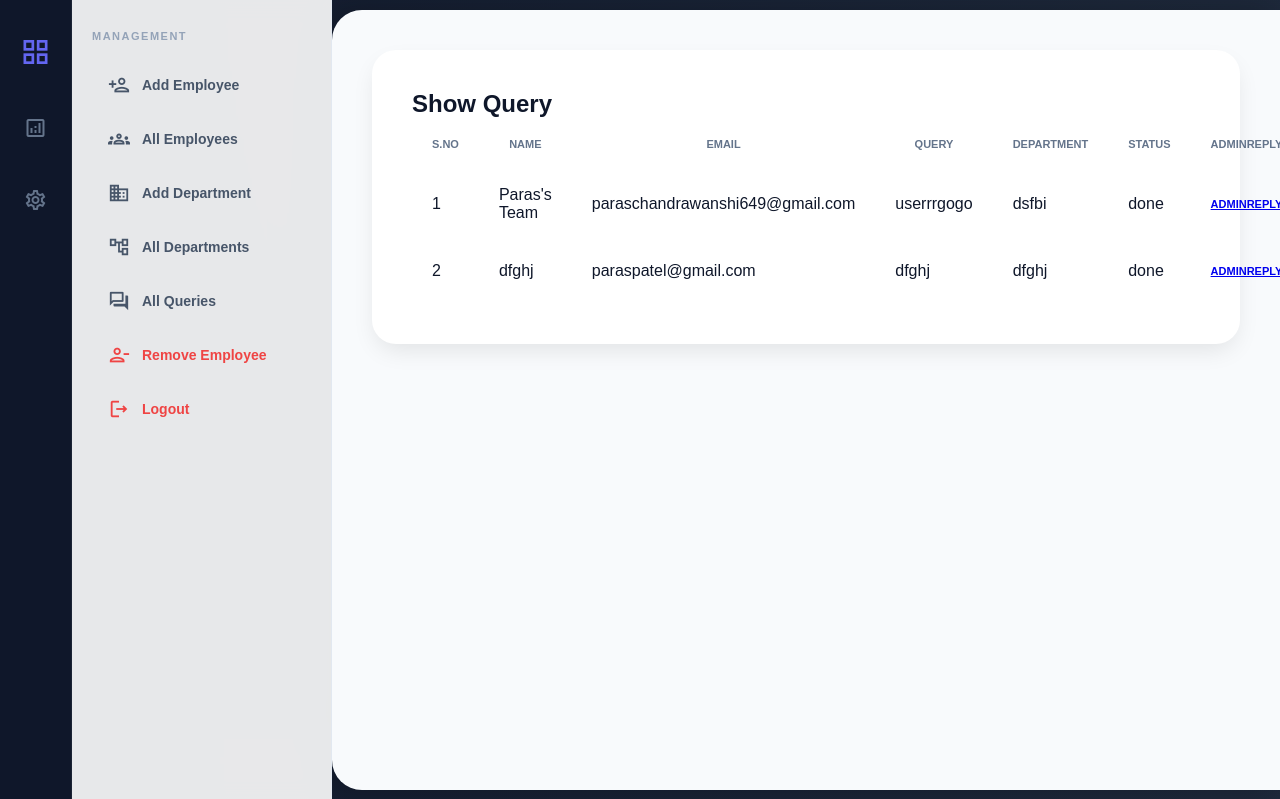
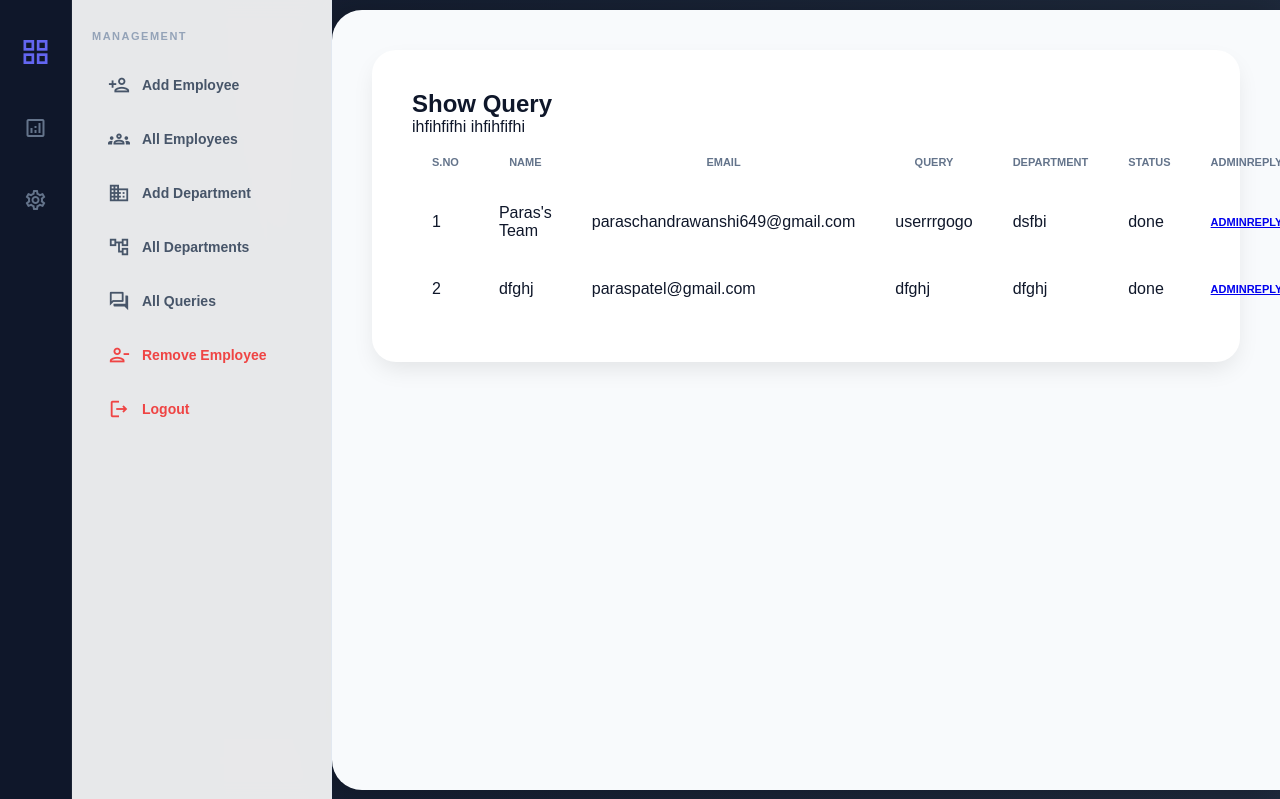
Before and after one commit to paras01-patel/inforys, a Django app: page /all_q/ in a window 1280 px wide. Shown: the part 70-869 px from the top of the page. Run offline with Django 5.2, Linux system fonts and the light colour scheme; data comes from the database, SQL or seed files in the repository.

Commit message:
pendingmsg

```diff
--- a/project/app/templates/admindashboard.html
+++ b/project/app/templates/admindashboard.html
@@ -509,7 +509,7 @@ h1 {
                     <tr>
                         <td>{{ forloop.counter }}</td>
                         <td>{{ i.name }}</td>
-                        <td>{{ i.email }}</td>
+                        <td>{{ i.email }}</td>ihfihfifhi
                         <td>{{ i.query }}</td>
                         <td>{{ i.department }}</td>
                         <td>{{ i.status }}</td>
```
Also changed, not shown: project/app/views.py (line endings or trailing spaces).
